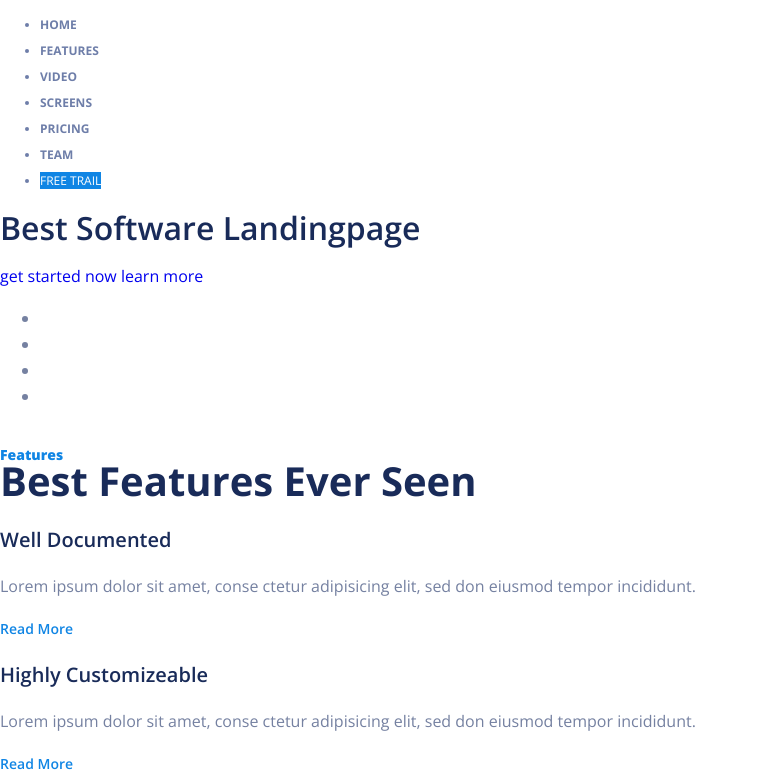
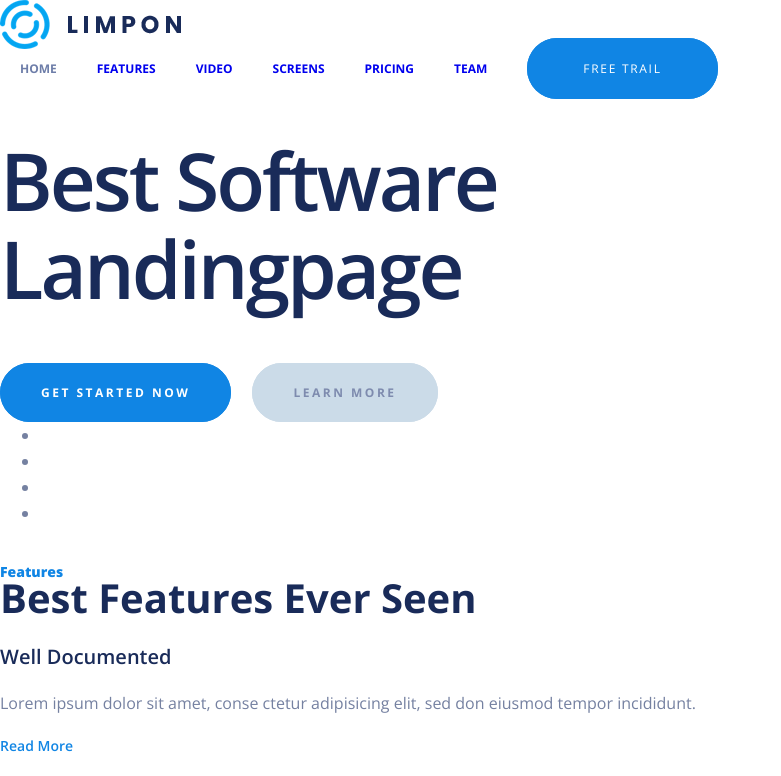
Before and after one commit to zhanboland/Limpon, a plain HTML site: page index.html in a window 1280 px wide. Shown: the top 776 px of the page, without its empty margins (0-781 px from the left). Drawn offline with nearby package versions, Linux system fonts and the light colour scheme.

Commit message:
lesson 007.

```diff
--- a/css/style.css
+++ b/css/style.css
@@ -13,22 +13,97 @@ h1 {
     font-size: 80px;
     font-weight: 600;
     color: #192b59;
+    line-height: 1.1;
+    letter-spacing: -3px;
+    max-width: 500px;
+    margin-bottom: 66px;
 
 }
 
 .nav {
     font-size: 12px;
     text-transform: uppercase;
-    color: #6e7ea9;
     font-weight: 700;
     text-decoration: none;
+    list-style-type: none;
+    margin: 0;
+    padding: 0;
+    display: flex;
 }
 
-.button-free {
+.nav>li {
+    padding:0 20px;
+}
+
+.nav-item {
+    color: #6e7ea9;
+}
+
+
+.btn-primary {
     background-color: #1085e4;
     color: #fff;
+    text-transform: uppercase;
+    letter-spacing: 2.5px;
+    font-size: 12px;
+    font-weight: 700;
+    padding: 20px 40px;
+    border-radius: 30px;
+    border: 1px solid #1085e4;
+
+
+}
+
+.btn-primary:hover {
+    background-color: #fff;
+    color: #1085e4;
+}
+
+.btn-secondary {
+    background-color: #cbdbe8;
+    color: #7e8bae;
+    text-transform: uppercase;
+    letter-spacing: 2.5px;
+    font-size: 12px;
+    font-weight: 700;
+    padding: 20px 40px;
+    border-radius: 30px;
+    border: 1px solid #cbdbe8;
+
+}
+
+.btn-secondary:hover {
+    background-color: #fff;
+
+}
+
+.btn-info {
+    color: #8085b1;
+    background-color: transparent;
+    border: 2px solid #dce1e5;
+    text-transform: uppercase;
+    letter-spacing: 2.5px;
+    font-size: 12px;
+    font-weight: 700;
+    padding: 20px 40px;
+    border-radius: 30px;
+}
+
+.btn-info:hover {
+    background-color: #dce1e5;
+    color: #1085e4;
+}
+
+.btn-free {
+    background-color: #1085e4;
     font-weight: 400;
+    letter-spacing: 1.7px;
+    padding: 21px 55px;
 
+}
+
+.btn-group a + a {
+    margin-left: 17px;
 }
 
 .grid h2 {
@@ -58,4 +133,17 @@ h1 {
 
 }
 
-#
+.list-stat {
+    display: flex;
+    list-style-type: none;
+
+}
+
+
+
+.list-stat>li>span {
+    display: block;
+    color: #bacbdc;
+    font-size: 60px;
+    font-weight: 700;
+}
--- a/index.html
+++ b/index.html
@@ -3,8 +3,8 @@
 <head>
     <meta charset="UTF-8">
     <link href="https://fonts.googleapis.com/css?family=Open+Sans:400,600,700,800&display=swap&subset=cyrillic" rel="stylesheet">
+    <link rel="stylesheet" href="https://cdnjs.cloudflare.com/ajax/libs/normalize/8.0.1/normalize.min.css">
     <link rel="stylesheet" href="css/style.css">
-    <link rel="stylesheet" href="https://cdnjs.cloudflare.com/ajax/libs/normalize/8.0.1/normalize.min.css">
 
     <title>LIMPON</title>
     <!-- Фавиконы и иконки сайта -->
@@ -26,21 +26,21 @@
 <body>
     <div class="page-header">
         <div>
-            <a href="#"></a>
+            <a href="#"><img src="img/logo.png" alt="Limpon"></a>
             <ul class="nav">
-                <li>Home</li>
-                <li>Features</li>
-                <li>Video</li>
-                <li>Screens</li>
-                <li>Pricing</li>
-                <li>team</li>
-                <li><a href="#" class="button-free">free trail</a></li>
+                <li><a href="#" class="nav-item">Home</a></li>
+                <li><a href="#">Features</a></li>
+                <li><a href="#">Video</a></li>
+                <li><a href="#">Screens</a></li>
+                <li><a href="#">Pricing</a></li>
+                <li><a href="#">team</a></li>
+                <li><a href="#" class="btn-primary btn-free">free trail</a></li>
             </ul>
         </div>
-        <h1>Best Software Landingpage </h1>
-        <div>
-            <a href="#">get started now</a>
-            <a href="#">learn more</a>
+        <h1>Best Software Landingpage</h1>
+        <div class="btn-group">
+            <a href="#" class="btn-primary">get started now</a>
+            <a href="#" class="btn-secondary">learn more</a>
         </div>
     </div>
     <div class="page-company">
@@ -103,7 +103,7 @@
             <h2><span>Subscribe</span>Signup For A Trail</h2>
             <p>Create your free account now & get 30 days free trail No credit card required</p>
             <input type="text" placeholder="Enter your email address">
-            <button type="submit">Subscribe</button>
+            <button type="submit" class="btn-primary">Subscribe</button>
 
         </div>
         <img src="img/robot.png" alt="Robot">
@@ -127,7 +127,7 @@
     <div class="page-stat">
         <div>
             <h2><span>Fun Facts</span>Some Fun Facts About Dashboard</h2>
-            <ul>
+            <ul class="list-stat">
                 <li><span>53K</span>Layouts</li>
                 <li><span>10K</span>Projects</li>
                 <li><span>12K</span>Cup coffee</li>
@@ -161,7 +161,7 @@
             <div>
                 <h2>Limpon Is Suitable For Anytype LandingPage</h2>
                 <p>Lorem ipsum dolor sit amet, consectetur adipisicing elit, sed do eiusmod tempor incididunt ut labore et dolore magna aliqua. Ut enim ad minim veniam, quis nostrud exercitation ullamco laboris nisi ut aliquip ex ea commodo consequat. Duis aute irure dolor in reprehenderit in voluptate velit esse cillum.</p>
-                <a href="#">get started now</a>
+                <a href="#" class="btn-primary">get started now</a>
 
             </div>
 
@@ -173,7 +173,7 @@
            <div>
                 <h2>Easy To Etid & Very Easily Control</h2>
                 <p>Lorem ipsum dolor sit amet, consectetur adipisicing elit, sed do eiusmod tempor incididunt ut labore et dolore magna aliqua. Ut enim ad minim veniam, quis nostrud exercitation ullamco laboris nisi ut aliquip ex ea commodo consequat. Duis aute irure dolor in reprehenderit in voluptate velit esse cillum.</p>
-                <a href="#">learn more</a>
+                <a href="#" class="btn-primary">learn more</a>
             </div>
             <img src="img/samirasa.png">
 
@@ -222,7 +222,7 @@
                             <li>Free Hosting Name</li>
                             <li>24x7 Online Support</li>
                         </ul>
-                        <a href="#">choose plan</a>
+                        <a href="#" class="btn-info">choose plan</a>
                 </div>
             </div>
             <div class="box-price">
@@ -237,7 +237,7 @@
                                 <li>Free Hosting Name</li>
                                 <li>24x7 Online Support</li>
                             </ul>
-                            <a href="#">choose plan</a>
+                            <a href="#" class="btn-primary">choose plan</a>
                 </div>
             </div>
             <div class="box-price">
@@ -252,7 +252,7 @@
                             <li>Free Hosting Name</li>
                             <li>24x7 Online Support</li>
                         </ul>
-                    <a href="#">choose plan</a>
+                    <a href="#" class="btn-info">choose plan</a>
                 </div>
             </div>
     </div>
@@ -281,7 +281,7 @@
                 <input type="text" placeholder="Enter your name here ">
                 <input type="email" placeholder="Enter your email here">
                 <textarea   cols="30" rows="10" placeholder="Enter your text here"></textarea>
-                <button type="submit" value="Submit"><span></span>Submit now</button>
+                <button type="submit" value="Submit" class="btn-primary"><span></span>Submit now</button>
             </div>
         </form>
     </div>
```
